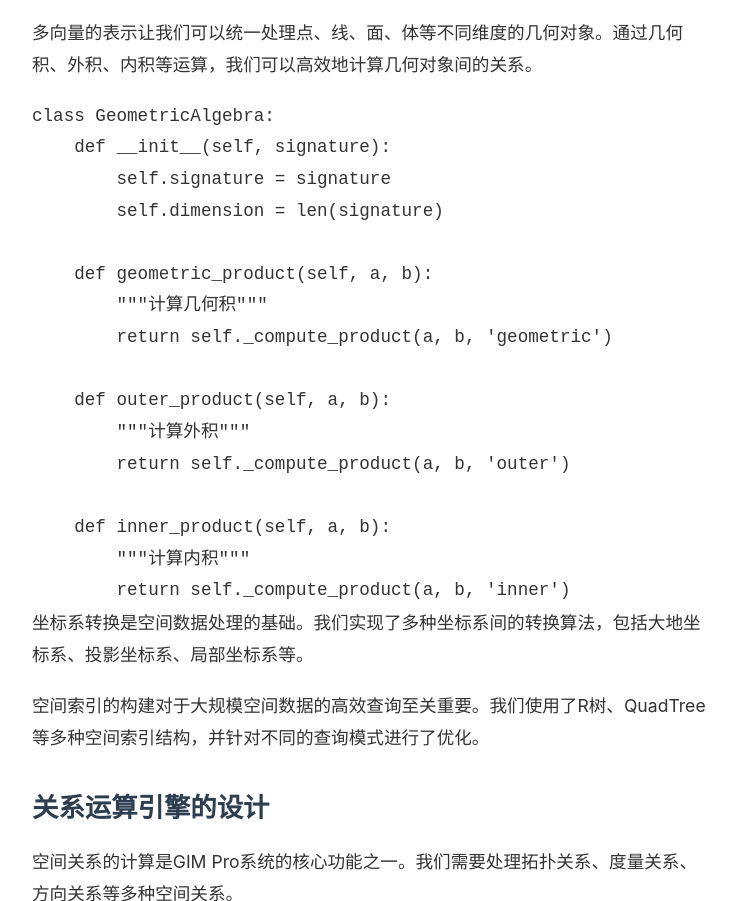
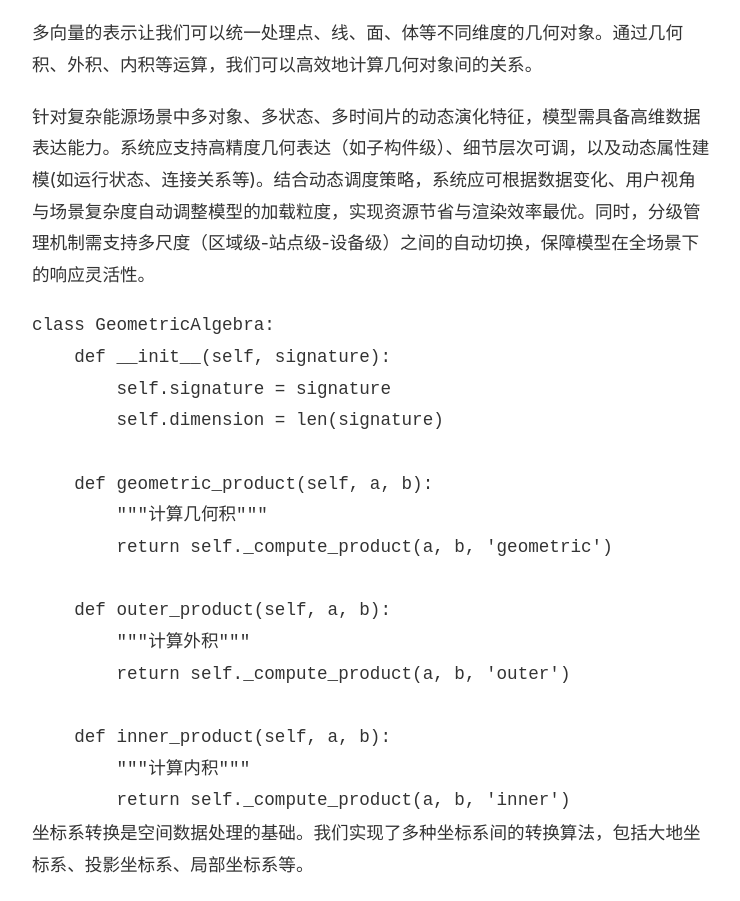
Before and after one commit to Sschizoo/1201.github.io, a website: page posts/post069.html in a window 1280 px wide. Shown: the part 1331-2232 px from the top of the page, without its empty margins (268-1008 px from the left). Drawn offline with Linux system fonts and the light colour scheme.

Commit message:
Update post069.html

```diff
--- a/posts/post069.html
+++ b/posts/post069.html
@@ -31,6 +31,7 @@
 <h2>几何代数空间表达的实现</h2>
 <p>几何代数为我们提供了一种统一的数学框架来处理几何变换和空间关系。在GIM Pro系统中，我们使用几何代数来表达复杂的空间几何关系。</p>
 <p>多向量的表示让我们可以统一处理点、线、面、体等不同维度的几何对象。通过几何积、外积、内积等运算，我们可以高效地计算几何对象间的关系。</p>
+<p>针对复杂能源场景中多对象、多状态、多时间片的动态演化特征，模型需具备高维数据表达能力。系统应支持高精度几何表达（如子构件级）、细节层次可调，以及动态属性建模(如运行状态、连接关系等)。结合动态调度策略，系统应可根据数据变化、用户视角与场景复杂度自动调整模型的加载粒度，实现资源节省与渲染效率最优。同时，分级管理机制需支持多尺度（区域级-站点级-设备级）之间的自动切换，保障模型在全场景下的响应灵活性。</p>
 <pre><code class="language-python">class GeometricAlgebra:
     def __init__(self, signature):
         self.signature = signature
```
